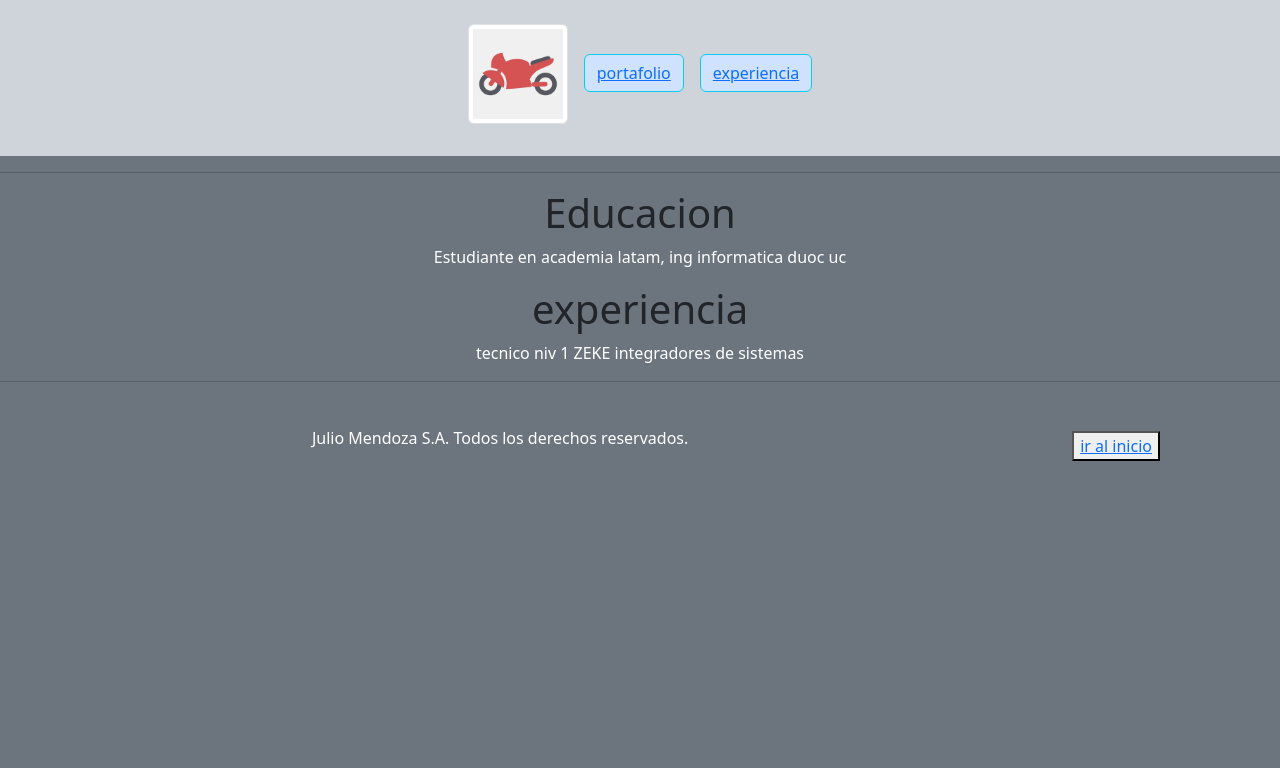
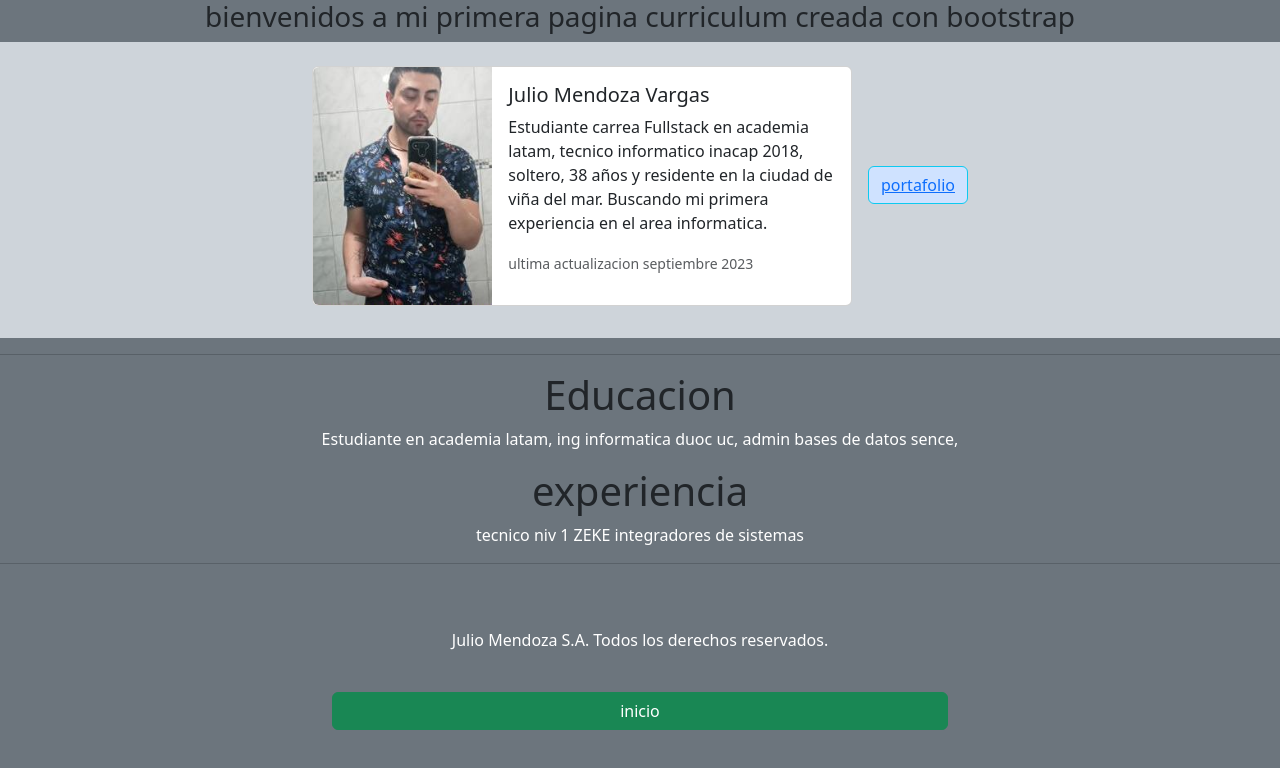
Before and after one commit to JulioMendoza-dev/JulioMendoza-dev.github.io, a plain HTML site: page index.html in a window 1280 px wide. Drawn offline with nearby package versions, Linux system fonts and the light colour scheme.

Commit message:
fotos y ajustes
fotos y ajustes

```diff
--- a/index.html
+++ b/index.html
@@ -12,31 +12,45 @@
 
 <body id="inicio" class="bg-secondary">
     </header class=" d-flex justify-content-center align-items-center">
+    <h3 class="text-center">bienvenidos a mi primera pagina curriculum creada con bootstrap</h3>
     <div>
         <nav class="bg-dark-subtle d-flex d-sm-block d-md-flex justify-content-center">
             <ul class="d-flex align-items-center list-unstyled gap-3">
                 <div>
                     <figure>
-                        <img height="100" width="100" src="./assets/img/moto.ico " alt="450-sr"
-                            class="img-thumbnail mt-4">
-
+                        <div class="card mb-3 mt-4" style="max-width: 540px;">
+                            <div class="row g-0">
+                                <div class="col-md-4">
+                                    <img src="./assets/img/60612.jpg" class="img-fluid rounded-start" alt="...">
+                                </div>
+                                <div class="col-md-8">
+                                    <div class="card-body">
+                                        <h5 class="card-title">Julio Mendoza Vargas</h5>
+                                        <p class="card-text">Estudiante carrea Fullstack en academia latam, tecnico informatico
+                                            inacap 2018, soltero, 38 años y residente en la ciudad de viña del mar.
+                                            Buscando mi primera experiencia en el area informatica.
+                                        </p>
+                                        <p class="card-text"><small class="text-body-secondary">ultima actualizacion septiembre 2023</small></p>
+                                    </div>
+                                </div>
+                            </div>
+                        </div>
                     </figure>
                 </div>
                 <li class="fs-2 text-white-50">
                     <button type="button" class="btn btn-outline-info bg-primary-subtle"><a
                             href="./portafolio.html">portafolio</a></button>
-                <li class="fs-2 text-white-50">
-                    <button type="button" class="btn btn-outline-info bg-primary-subtle"><a
-                            href="#experiencia">experiencia</a></button>
-                </li>
             </ul>
         </nav>
     </div>
     </header>
     <hr color="text-white">
     <section>
+
+    </section>
+    <section>
         <h1 id="educacion" class="d-flex justify-content-center ">Educacion</h1>
-        <p class="text-center text-white">Estudiante en academia latam, ing informatica duoc uc
+        <p class="text-center text-white">Estudiante en academia latam, ing informatica duoc uc, admin bases de datos sence,
         </p>
     </section>
     <section>
@@ -45,12 +59,14 @@
         </p>
     </section>
     <hr>
-    <footer class="bg-darck p-4 mb-4 d-sm-block d-md-flex justify-content-around align-items-center">
+    <footer class=" d-lg-block bg-darck p-4 mb-4 d-sm-block d-md-flex justify-content-around align-items-center">
         <br>
-        <p class="text-white">Julio Mendoza S.A. Todos los derechos reservados.</p>
+        <p class="text-center text-white">Julio Mendoza S.A. Todos los derechos reservados.
+        </p>
         <br>
-        <br>
-        <button><a href="#inicio">ir al inicio</a></button>
+        <div class="d-grid gap-2 col-6 mx-auto">
+            <button class="btn btn-success" type="button">inicio</button>
+        </div>
     </footer>
     <script src="https://cdn.jsdelivr.net/npm/bootstrap@5.3.1/dist/js/bootstrap.bundle.min.js"
         integrity="sha384-HwwvtgBNo3bZJJLYd8oVXjrBZt8cqVSpeBNS5n7C8IVInixGAoxmnlMuBnhbgrkm"
```
Also changed, not shown: assets/img/60612.jpg (added).
